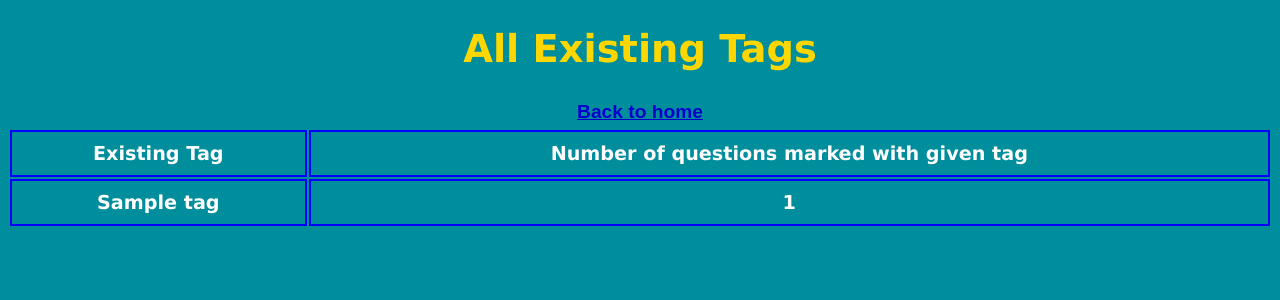
After one commit to TudorDan/Ask-Mate-Sprint3, a Flask app: template templates/tag_page.html in a window 1280 px wide. The commit adds this page. Shown: the top 300 px of the page. Run offline with Flask 2, Linux system fonts and the light colour scheme; the template is opened without the code that fills it: most values are stand-ins (such as "Sample title", 1, 10 or a date in 2020).

Commit message:
Add tag page

```diff
--- a/server.py
+++ b/server.py
@@ -299,5 +299,11 @@ def route_unmark_answer(answer_id, question_id):
     return redirect(url_for('route_question', question_id=question_id))
 
 
+@app.route('/tags')
+def route_tags():
+    tags_list = data_manager.get_all_existing_tags()
+    return render_template('tag_page.html', tags_list=tags_list)
+
+
 if __name__ == '__main__':
     app.run(debug=True)
--- a/templates/index.html
+++ b/templates/index.html
@@ -13,6 +13,7 @@
         <a href="/user-logout">Logout</a><br>
     {% endif %}
     <a href="/list-users">Users list</a>
+    <a href="/tags">All existing tags</a>
 
     <form action="/search" method="get">
         <label for="question">Search for question:&nbsp;&nbsp;</label>
--- /dev/null
+++ b/templates/tag_page.html
@@ -0,0 +1,24 @@
+{% extends 'layout.html' %}
+
+{% block content %}
+    <h1>All Existing Tags</h1>
+
+    {% include 'footer.html' %}
+
+    <table>
+        <thead>
+            <tr>
+                <th>Existing Tag</th>
+                <th>Number of questions marked with given tag</th>
+            </tr>
+        </thead>
+        <tbody>
+        {% for dictionary in tags_list %}
+            <tr>
+                <td>{{ dictionary['name'] }}</td>
+                <td>{{ dictionary['question_number'] }}</td>
+            </tr>
+        {% endfor %}
+        </tbody>
+    </table>
+{% endblock %}
```
Also changed, not shown: data_manager.py (+12 -0 lines).
